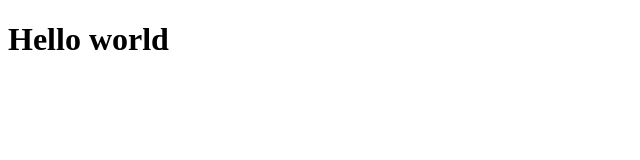
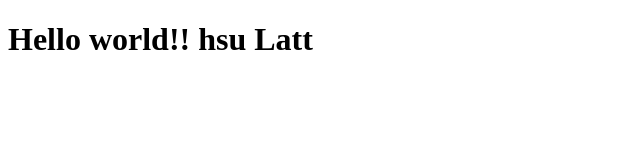
Before and after one commit to HsuLatt/FirstRepo, a plain HTML site: page index.html in a window 1280 px wide. Shown: the whole page, without its empty margins (0-640 px from the left). Drawn offline with Linux system fonts and the light colour scheme.

Commit message:
1st repair

```diff
--- a/index.html
+++ b/index.html
@@ -6,6 +6,6 @@
     <title>Document</title>
 </head>
 <body>
-    <h1>Hello world</h1>
+    <h1>Hello world!! hsu Latt</h1>
 </body>
 </html>
```
